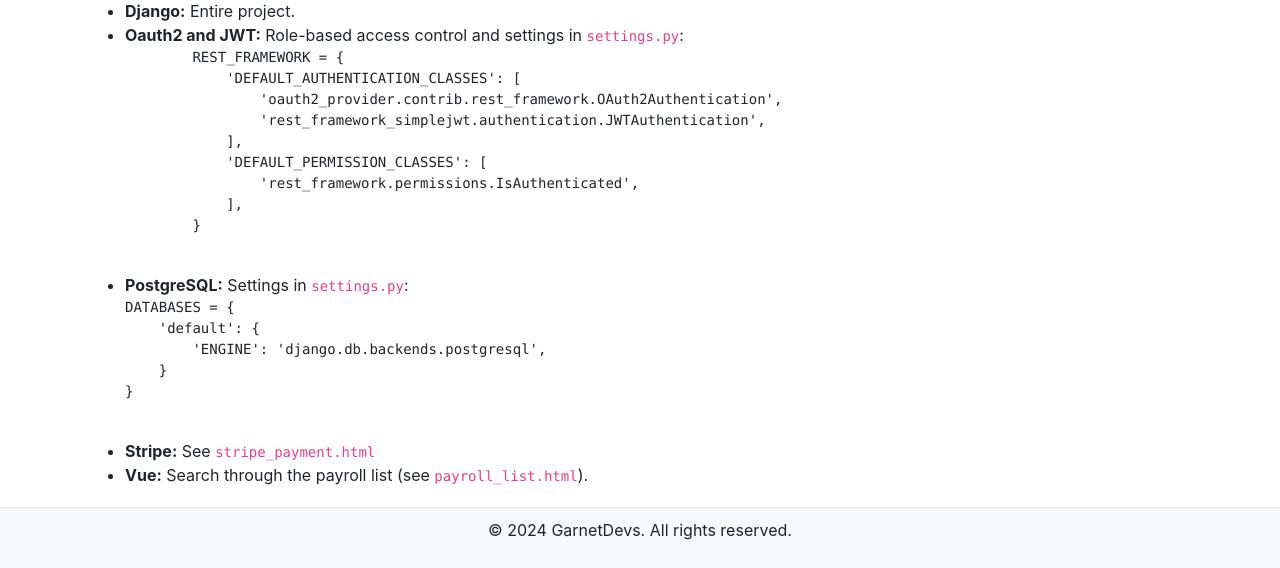
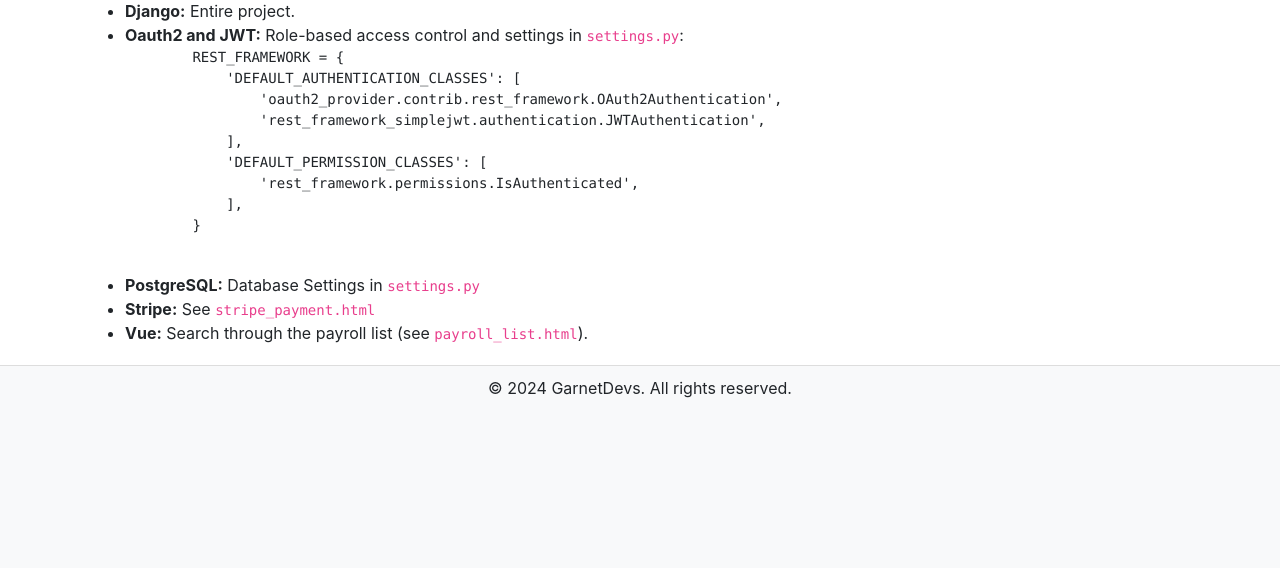
Before and after one commit to PluralOfGoose/Payroll, a Django app: page /read/me in a window 1280 px wide. Shown: the part 802-1370 px from the top of the page. After the commit the page ends 1200 px from the top, so only its background shows below. Run offline with Django 5.2, Linux system fonts and the light colour scheme; some libraries are stand-ins or nearby versions.

Commit message:
commit for hosting

```diff
--- a/payroll/templates/payroll/employee_home.html
+++ b/payroll/templates/payroll/employee_home.html
@@ -6,7 +6,7 @@
 <h1>Welcome, {{ user.first_name }}!</h1>
 
 <div class="employee-dashboard">
-    <h3>Total Paid This Year: ${{ total_paid|floatformat:2 }}</h3>
+    <h3>Total Paid This Year: ${{ total_paid }}</h3>
 
     <h3>Next Pay Period:</h3>
     <p>
--- a/payroll/templates/payroll/read_me.html
+++ b/payroll/templates/payroll/read_me.html
@@ -59,15 +59,7 @@
         }
         </pre>
     </li>
-    <li><strong>PostgreSQL:</strong> Settings in <code>settings.py</code>:
-        <pre>
-DATABASES = {
-    'default': {
-        'ENGINE': 'django.db.backends.postgresql',
-    }
-}
-        </pre>
-    </li>
+    <li><strong>PostgreSQL:</strong> Database Settings in <code>settings.py</code></li>
     <li><strong>Stripe:</strong> See <code>stripe_payment.html</code></li>
     <li><strong>Vue:</strong> Search through the payroll list (see <code>payroll_list.html</code>).</li>
 </ul>
```
